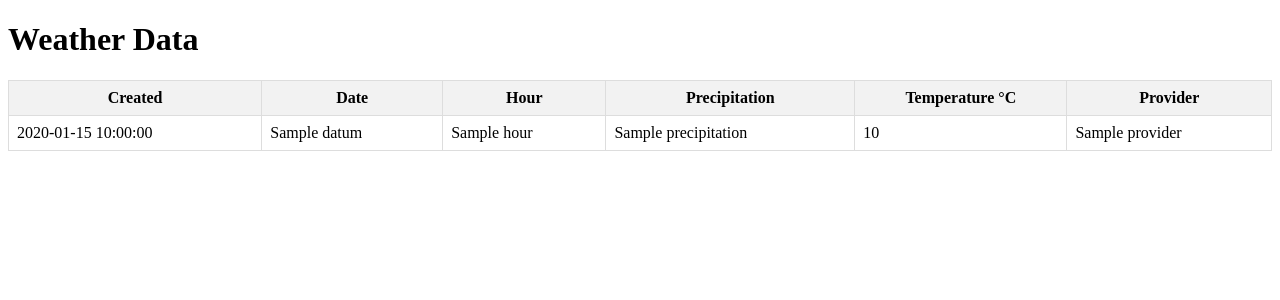
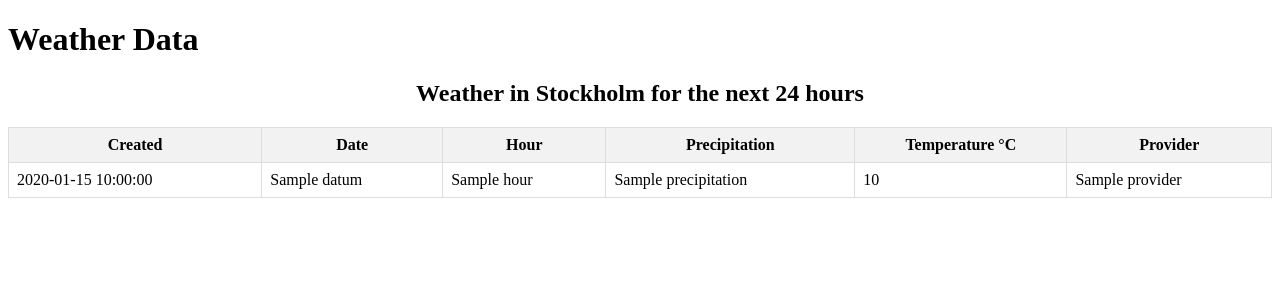
Before and after one commit to Emmynaess/devops_projekt, a Flask app: template templates/weather.html in a window 1280 px wide. Shown: the top 300 px of the page. Run offline with Flask 3, Linux system fonts and the light colour scheme; the template is opened without the code that fills it: most values are stand-ins (such as "Sample title", 1, 10 or a date in 2020).

Commit message:
Added Stockholm weather text ontop of the page

```diff
--- a/templates/weather.html
+++ b/templates/weather.html
@@ -1,4 +1,3 @@
-<!-- templates/weather.html -->
 <!DOCTYPE html>
 <html lang="en">
 <head>
@@ -21,6 +20,7 @@
 </head>
 <body>
     <h1>Weather Data</h1>
+    <h2 style="text-align: center; font-size: 1.5em; margin-top: 20px;">Weather in Stockholm for the next 24 hours</h2>
     <table>
         <thead>
             <tr>
```
